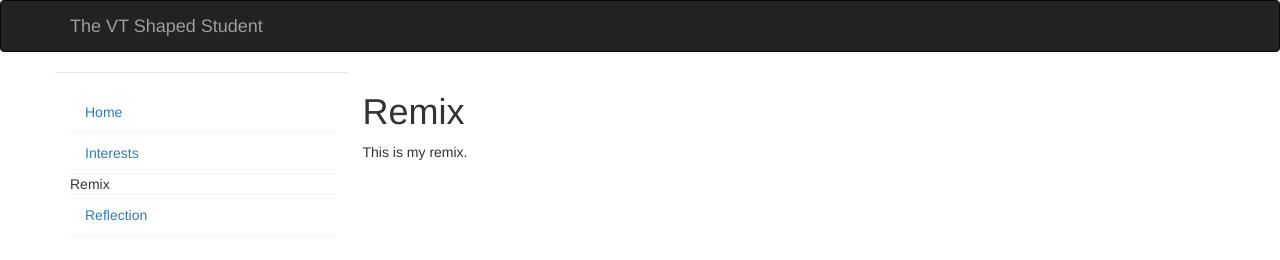
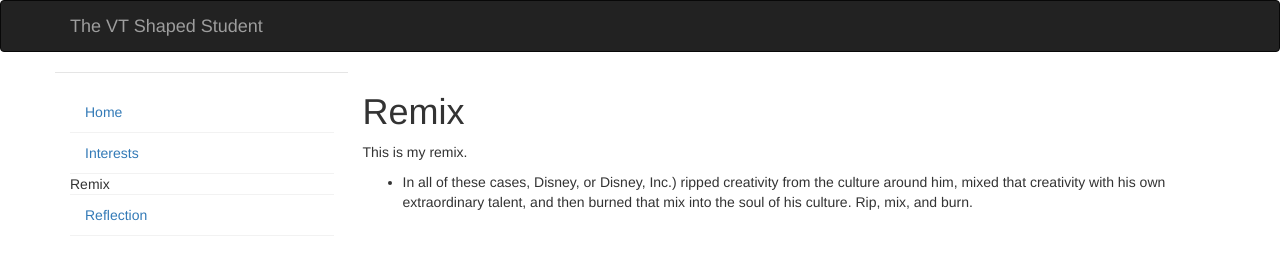
Before and after one commit to aliciamessenger/3844-messsenger, a plain HTML site: page remix.html in a window 1280 px wide. Drawn offline with nearby package versions, Linux system fonts and the light colour scheme; files that its build step writes are made by us from their sources.

Commit message:
first quote

```diff
--- a/remix.html
+++ b/remix.html
@@ -46,7 +46,8 @@
 
                     <p>This is my remix.</p>
 
-
+<ul>
+  <li>In all of these cases, Disney, or Disney, Inc.) ripped creativity from the culture around him, mixed that creativity with his own extraordinary talent, and then burned that mix into the soul of his culture. Rip, mix, and burn.</li>
 
                 </div>
                 <footer>
```
